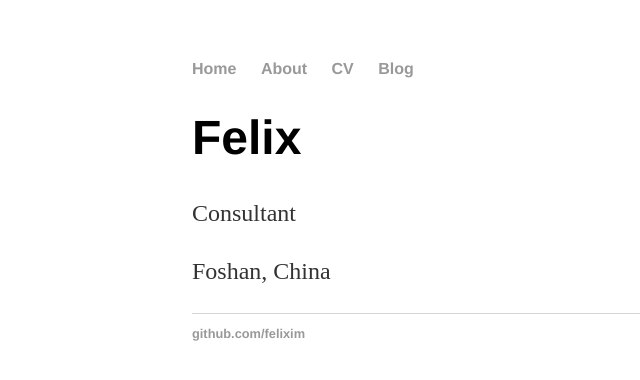
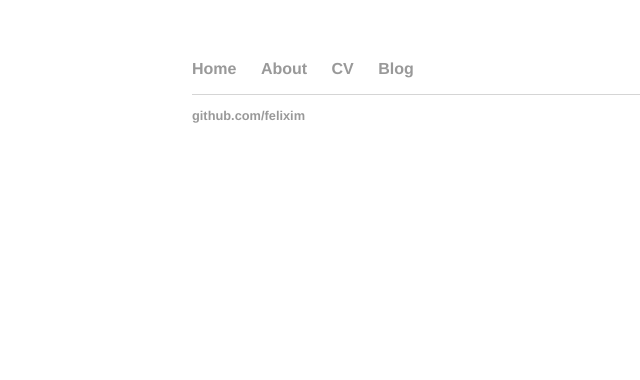
Before and after one commit to felixim/felixim.github.io, a Jekyll site: the page built from cv.html, in a window 1280 px wide. Shown: the top 380 px of the page, without its empty margins (0-640 px from the left). Built offline with Jekyll 4.4.1, drawn with Linux system fonts in a browser that asks for light colours.

Commit message:
Update cv.html

```diff
--- a/cv.html
+++ b/cv.html
@@ -3,7 +3,4 @@ layout: default
 title: CV
 ---
 <div class="blurb">
-	<h1>Felix</h1>
-  <p>Consultant</p>
-  <p>Foshan, China</p>
 </div><!-- /.blurb -->
```
